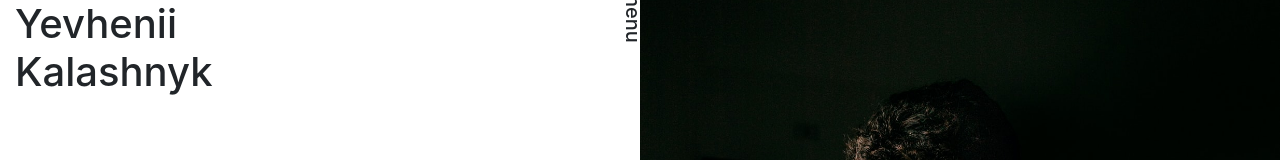
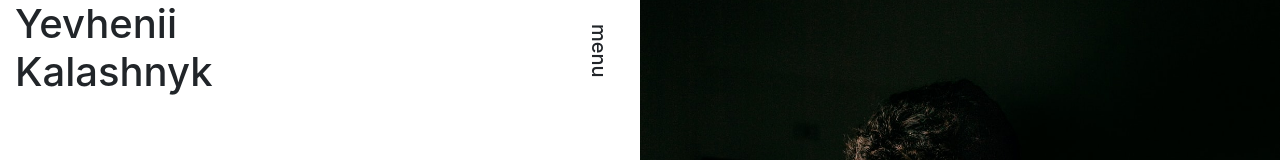
Before and after one commit to ykalashn/kalashnyk.com-new, a plain HTML site: page index.html in a window 1280 px wide. Shown: the top 160 px of the page. Drawn offline with nearby package versions, Linux system fonts and the light colour scheme.

Commit message:
Fixed Menu button position

```diff
--- a/css/style.css
+++ b/css/style.css
@@ -36,13 +36,9 @@ body, html {
   width: 100%;
   height: 100vh;
 }
-
-.menu {
+.nav-custom- h5 {
+  position: absolute;
   transform: rotate(90deg);
-transform-origin: right, top;
--ms-transform: rotate(90deg);
--ms-transform-origin:right, top;
--webkit-transform: rotate(90deg);
--webkit-transform-origin:right, top;
-position: absolute;
+  transform-origin: left bottom 0;
+  display: block;
 }
--- a/index.html
+++ b/index.html
@@ -17,12 +17,16 @@
       <div class="row">
         <div class="col-12 col-lg-6">
           <div class="row justify-content-between">
-            <div class="col-11 col-lg-5">
+            <div class="col-11 col-lg-11">
               <h1>Yevhenii<br>Kalashnyk</h1>
             </div>
-            <div class="col-1 text-right">
-              <div class="menu d-flex justify-content-start">
-                <h5>menu</h5>
+            <div class="col-1 p-0">
+              <div class="row">
+                <div class="col-12">
+                  <div class="nav-custom-">
+                    <h5>menu</h5>
+                  </div>
+                </div>
               </div>
             </div>
           </div>
```
